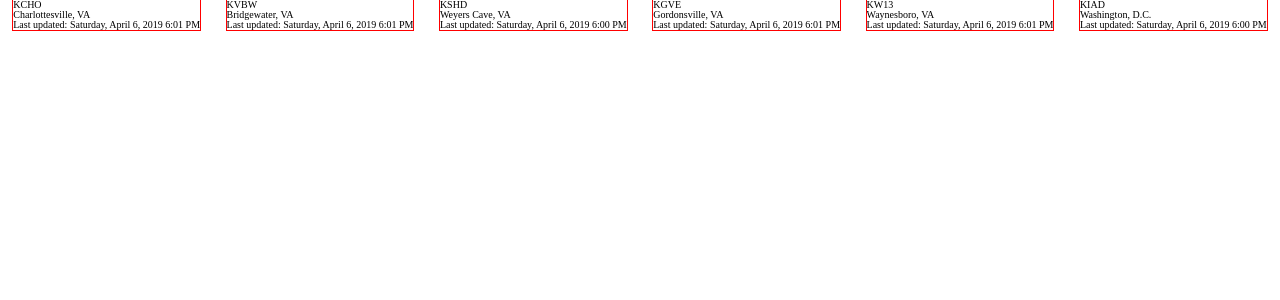
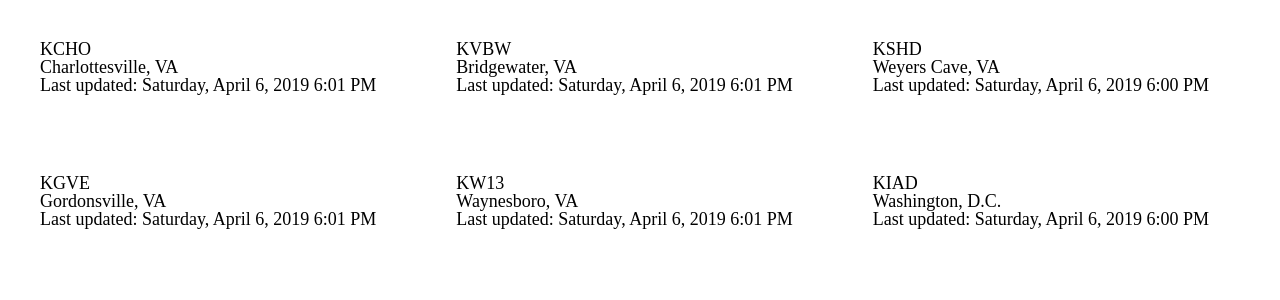
Before and after one commit to axolotl/project-skysight, a React (Create React App) app in the folder frontend/: page / in a window 1280 px wide. Shown: the top 300 px of the page. Built offline with nearby package versions, Linux system fonts and the light colour scheme.

Commit message:
add function for chunking stations into rows

```diff
--- a/frontend/src/components/App.js
+++ b/frontend/src/components/App.js
@@ -3,6 +3,17 @@ import styled from 'styled-components'
 
 import Station from './Station'
 import sampleData from '../sample_data'
+
+// function for chucking statinos into rows to approximate a square
+const chuckIntoRows = (array, size) => {
+  const chunkedArr = []
+  let index = 0
+  while (index < array.length) {
+    chunkedArr.push(array.slice(index, size + index))
+    index += size
+  }
+  return chunkedArr
+}
 
 class App extends Component {
   state = {
@@ -10,14 +21,22 @@ class App extends Component {
   }
 
   render() {
-    console.log(this.state.stations)
+    const { stations } = this.state
 
-    const { stations } = this.state
+    // depending on how many stations there are, display data in as
+    // close to a square as possible
+    const numColumns = Math.ceil(Math.sqrt(stations.length))
+
+    const chuckedStations = chuckIntoRows(stations, numColumns)
 
     return (
       <Container>
-        {stations.map((station, i) => (
-          <Station key={i} data={station} />
+        {chuckedStations.map((row, i) => (
+          <Row key={i}>
+            {row.map((station, i) => (
+              <Station key={i} data={station} />
+            ))}
+          </Row>
         ))}
       </Container>
     )
@@ -27,6 +46,10 @@ class App extends Component {
 const Container = styled.div`
   display: flex;
   flex-wrap: wrap;
+`
+
+const Row = styled.div`
+  display: flex;
   justify-content: space-around;
 `
 
--- a/frontend/src/components/Station.js
+++ b/frontend/src/components/Station.js
@@ -1,6 +1,11 @@
 import React, { Component } from 'react'
 import styled from 'styled-components'
 import moment from 'moment'
+
+// Cloud cover (especially if its broken or overcast)
+// Wind Speed and Direction (direction is degrees relative to north like a weather vane)
+// Visibility (if it's lower than 5 miles)
+// Temperature
 
 class Station extends Component {
   render() {
@@ -8,22 +13,23 @@ class Station extends Component {
 
     return (
       <Container>
-        <Container>
-          <p>{data.Station}</p>
-          <p>
-            {data.City}, {data.State}
-          </p>
-          <p>
-            Last updated: {moment(data.detail.meta.timestamp).format('LLLL')}
-          </p>
-        </Container>
+        <p>{data.Station}</p>
+        <p>
+          {data.City}, {data.State}
+        </p>
+        <p>Last updated: {moment(data.detail.meta.timestamp).format('LLLL')}</p>
       </Container>
     )
   }
 }
 
 const Container = styled.div`
-  outline: 1px solid red;
+  flex: 1;
+  margin: 20px;
+  padding: 20px;
+  p {
+    font-size: 1.8rem;
+  }
 `
 
 export default Station
```
